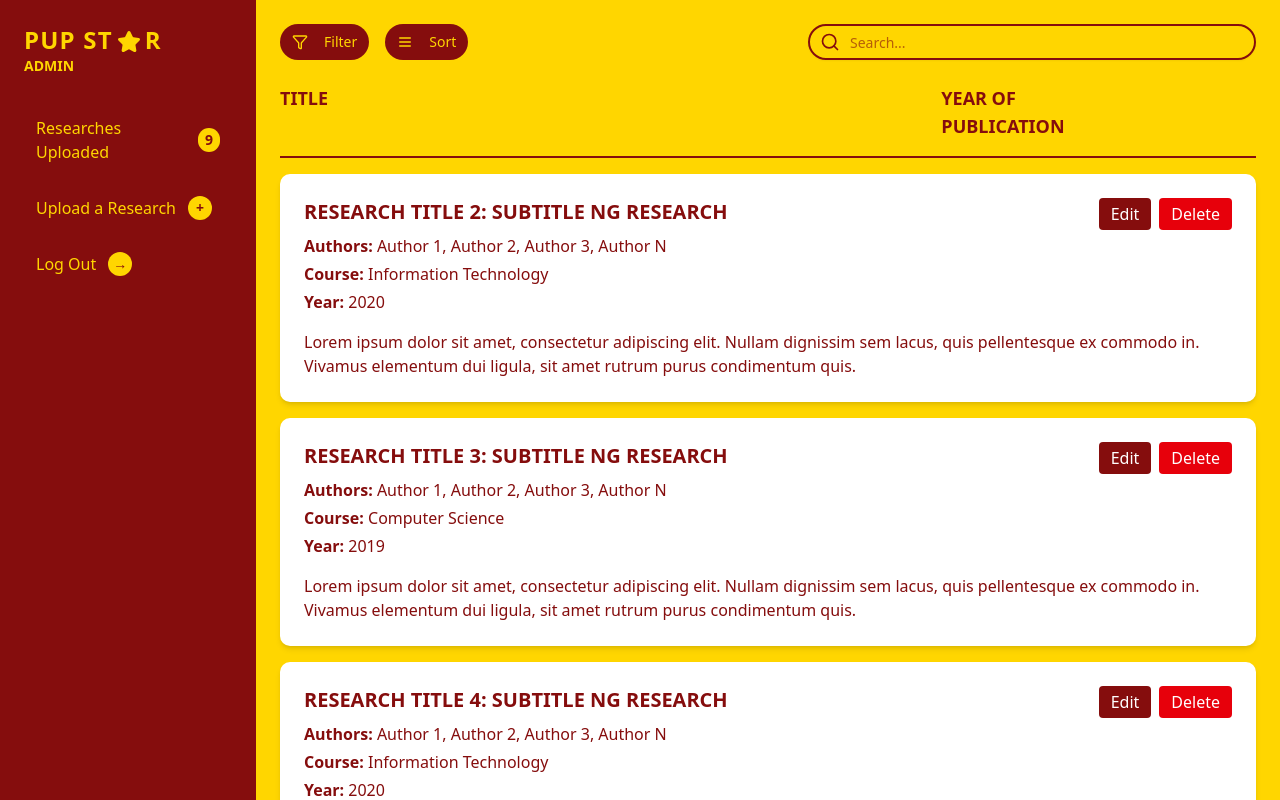
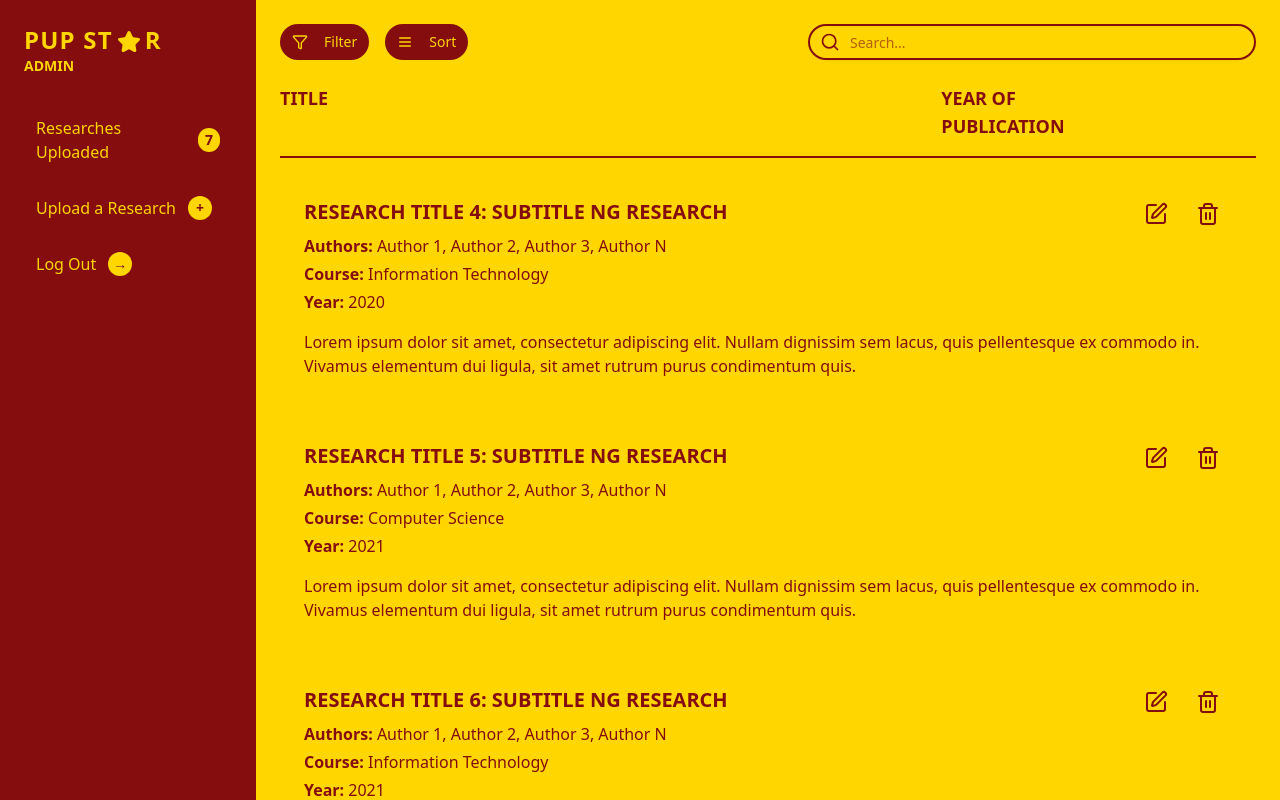
Before and after one commit to Crounous/pup-star, a Next.js app in the folder pup-star/: page /admin in a window 1280 px wide. Shown: the top 800 px of the page. Built offline with nearby package versions, Linux system fonts and the light colour scheme.

Commit message:
fix : (admin) dashboard fixe the misalignment of colors and replace the button with icon

```diff
--- a/pup-star/app/admin/page.tsx
+++ b/pup-star/app/admin/page.tsx
@@ -374,7 +374,7 @@ export default function AdminPage() {
           {/* Research List */}
           <div className="space-y-4">
             {paginatedStudies.map((study) => (
-              <div key={study.id} className="bg-white rounded-lg p-6 shadow-md">
+              <div key={study.id} className="rounded-lg p-6">
                 <div className="flex justify-between items-start mb-4">
                   <div>
                     <h3 className="text-xl font-bold text-[#850d0d] mb-2">{study.title}</h3>
@@ -388,21 +388,21 @@ export default function AdminPage() {
                       <span className="font-semibold">Year:</span> {study.year}
                     </p>
                   </div>
-                  <div className="flex gap-2">
+                  <div className="flex gap-1">
                     <button
                       onClick={() => handleEdit(study)}
-                      className="px-3 py-1 bg-[#850d0d] text-white rounded hover:bg-[#850d0d]/80 transition-colors"
+                      className="px-3 py-1 text-[#850d0d]"
                     >
-                      Edit
+                     <Edit className="w-6 h-6" />
                     </button>
                     <button
                       onClick={() => {
                         setResearchToDelete(study.id);
                         setDeletionPopupOpen(true);
                       }}
-                      className="px-3 py-1 bg-red-600 text-white rounded hover:bg-red-600/80 transition-colors"
+                      className="px-3 py-1 text-[#850d0d] "
                     >
-                      Delete
+                     <Trash2 className="w-6 h-6" />
                     </button>
                   </div>
                 </div>
--- a/pup-star/app/data/studies.ts
+++ b/pup-star/app/data/studies.ts
@@ -20,34 +20,6 @@ export const studies: StudiesData = {
       "methodology": "Our Approach: Combining Advanced Technologies\n\nOur methodology involved several key stages to build and evaluate the system:\n\n2.1 Dataset:\n• Source: A comprehensive dataset including various types of cases\n• Size: A total sample number of 10,000 instances\n• Annotation: Data was labeled by professionals\n• Preprocessing: Images were resized, normalized, and augmented to increase dataset size\n\n2.2 Model Architecture:\n• Base Model: Advanced architecture trained on a large dataset\n• Fine-tuning: The pre-trained model was fine-tuned on our specific dataset\n• Output Layer: Modified to predict the probability of each class\n\n2.3 Explainability Techniques:\n• LIME: Applied to individual predictions to identify which elements contributed most\n• Grad-CAM: Implemented to generate heatmaps highlighting the regions of interest\n\n2.4 Evaluation:\n• Metrics: Model performance was evaluated using standard classification metrics\n• Explainability Evaluation: The visual explanations were quantitatively assessed\n• Clinical Validation: Results were reviewed by professionals",
       "results": "Headline: Achieving High Accuracy and Actionable Visual Explanations\n\nOur experimental results demonstrate that the system achieves high accuracy while providing valuable visual insights through LIME and Grad-CAM.\n\n3.1 Metrics:\n• Accuracy: 92.5%\n• Precision: 91.8%\n• Recall: 93.1%\n• F1-score: 92.3%\n\n3.2 Visual Interpretation Examples:\nBelow are illustrative examples showing how LIME and Grad-CAM provide explanations for the model's predictions.\n\nExample 1: Correctly Classified Case\n• Model Prediction: Correct (Confidence: 95.8%)\n• LIME Output: \"Key features influencing the prediction were subtle characteristics\"\n• Grad-CAM Output: \"Heatmap shows strong activation concentrated precisely on the key areas\"\n\n3.3 Discussion:\nThe integration of explainability techniques provides a critical layer of transparency to the model's predictions. By visually demonstrating which parts of the input are most influential, clinicians can gain confidence in the system's recommendations."
     }
-  },
-  "2": {
-    "id": "2",
-    "title": "RESEARCH TITLE 2: SUBTITLE NG RESEARCH",
-    "course": "Information Technology",
-    "year": 2020,
-    "authors": [
-      "Author 1",
-      "Author 2",
-      "Author 3",
-      "Author N"
-    ],
-    "abstract": "Lorem ipsum dolor sit amet, consectetur adipiscing elit. Nullam dignissim sem lacus, quis pellentesque ex commodo in. Vivamus elementum dui ligula, sit amet rutrum purus condimentum quis.",
-    "pdfUrl": "/papers/research2.pdf"
-  },
-  "3": {
-    "id": "3",
-    "title": "RESEARCH TITLE 3: SUBTITLE NG RESEARCH",
-    "course": "Computer Science",
-    "year": 2019,
-    "authors": [
-      "Author 1",
-      "Author 2",
-      "Author 3",
-      "Author N"
-    ],
-    "abstract": "Lorem ipsum dolor sit amet, consectetur adipiscing elit. Nullam dignissim sem lacus, quis pellentesque ex commodo in. Vivamus elementum dui ligula, sit amet rutrum purus condimentum quis.",
-    "pdfUrl": "/papers/research3.pdf"
   },
   "4": {
     "id": "4",
```
